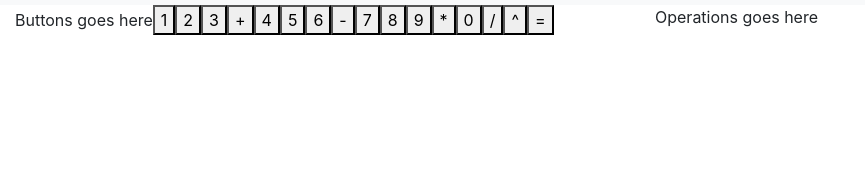
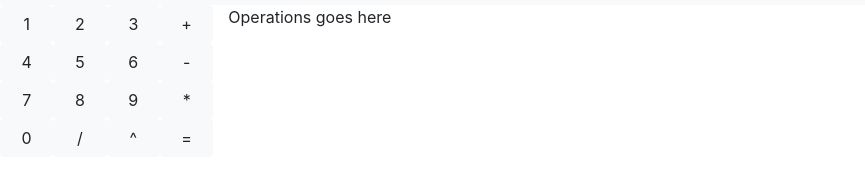
Before and after one commit to raquelmv/Calculator-teamwork, a plain HTML site: page index.html in a window 1280 px wide. Shown: the part 51-236 px from the top of the page, without its empty margins (0-865 px from the left). Drawn offline with nearby package versions, Linux system fonts and the light colour scheme.

Commit message:
buttons with style

```diff
--- a/index.html
+++ b/index.html
@@ -16,8 +16,9 @@
     </nav>
     <div class="container-fluid">
         <div class="row">
-            <div class="col-6">
-                <div id="calculator-holder">Buttons goes here</div>
+            <div class="col-2">
+                <div id="calculator-holder" class="row">
+                </div>
             </div>
             <div class="col-6">
                 <div class="output">Operations goes here</div>
--- a/script.js
+++ b/script.js
@@ -10,6 +10,8 @@ $(document).ready(function() {
             var button = $("<button>");
             button.attr("data-letter", buttonTexts[index]);
             button.text(buttonTexts[index]);
+            button.addClass("btn btn-light");
+            button.addClass("col-3");
             calculatorHolder.append(button);
         }
     }
```
